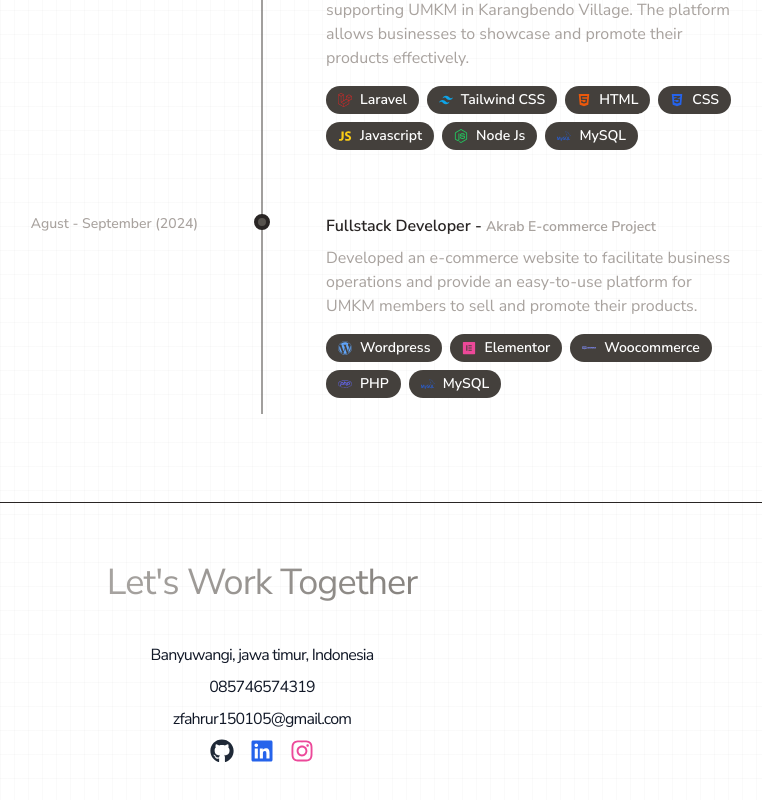
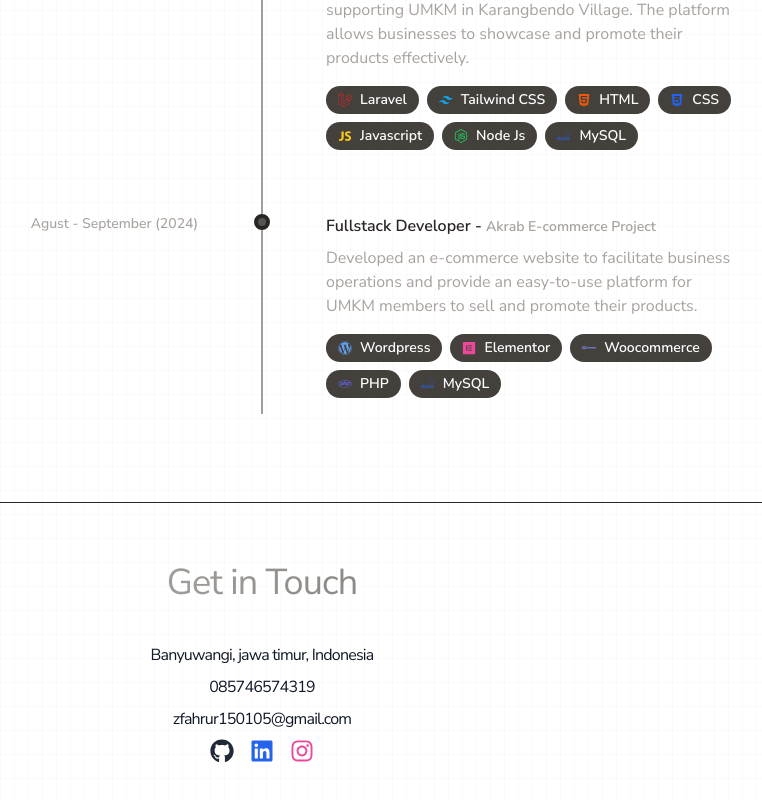
Before and after one commit to RahmadFahrurrozi/new-porto-rozi, a React (Vite) app: page / in a window 1280 px wide. Shown: the part 3326-4126 px from the top of the page, without its empty margins (378-1140 px from the left). Built offline with nearby package versions, Linux system fonts and the light colour scheme; the HTML template or start-up script is replaced by a standard one.

Commit message:
refactor : change content

```diff
--- a/src/components/Contact.jsx
+++ b/src/components/Contact.jsx
@@ -20,7 +20,7 @@ const Contact = () => {
         initial={{ opacity: 0, y: -100 }}
         transition={{ duration: 1 }}
       >
-        Let's Work Together
+        Get in Touch
       </motion.h2>
       <motion.div
         whileInView={{ opacity: 1, y: 0 }}
```
